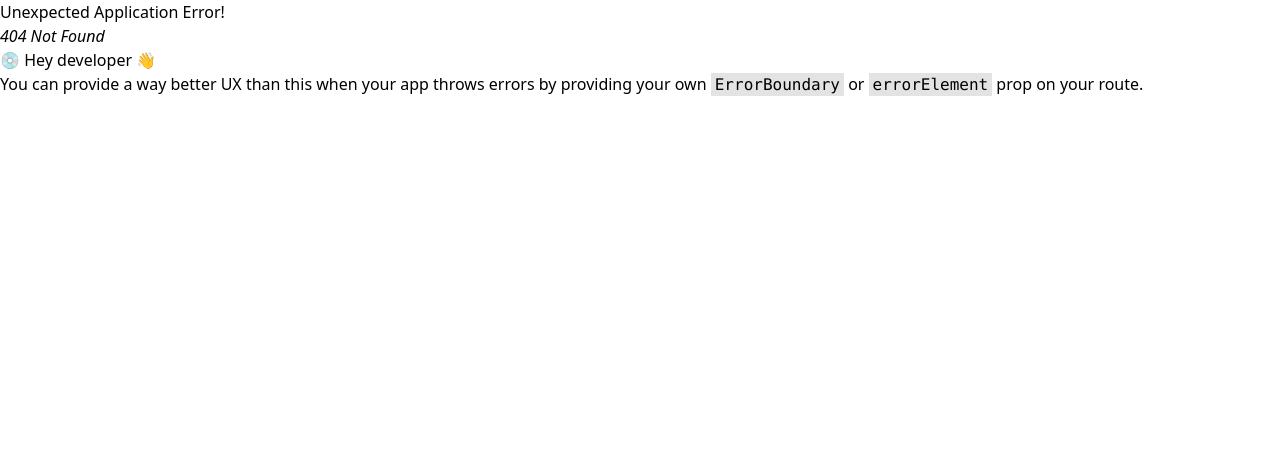
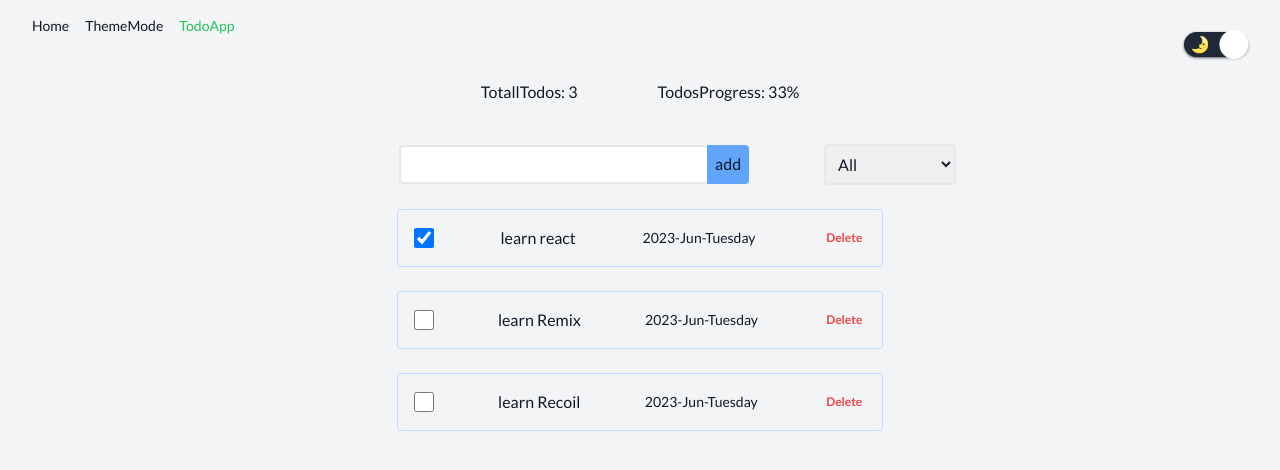
Before and after one commit to Mahdi-Soultana/recoil-exploring, a React (Vite) app: page /todoapp in a window 1280 px wide. Before the commit this address had no page. Shown: the top 470 px of the page. Built offline with nearby package versions, Linux system fonts and the light colour scheme.

Commit message:
complete todo list with recoil

```diff
--- a/package.json
+++ b/package.json
@@ -9,18 +9,22 @@
     "preview": "vite preview"
   },
   "dependencies": {
+    "@types/uuid": "^9.0.2",
     "framer-motion": "^10.12.16",
+    "moment": "^2.29.4",
     "react": "^18.2.0",
     "react-dom": "^18.2.0",
     "react-router": "^6.13.0",
     "react-router-dom": "^6.13.0",
     "react-syntax-highlighter": "^15.5.0",
-    "recoil": "^0.7.7"
+    "recoil": "^0.7.7",
+    "uuid": "^9.0.0"
   },
   "devDependencies": {
     "@types/react": "^18.0.28",
     "@types/react-dom": "^18.0.11",
     "@types/react-syntax-highlighter": "^15.5.7",
+    "@types/recoil": "^0.0.9",
     "@vitejs/plugin-react": "^3.1.0",
     "autoprefixer": "^10.4.14",
     "postcss": "^8.4.24",
--- a/src/App.tsx
+++ b/src/App.tsx
@@ -3,6 +3,7 @@
 import ExploringRecoil from './darkLightMode/App';
 import AppContainer from './AppContainer';
 import ThemeMode from './darkLightMode/App';
+import TodoListApp from './todolist';
 
 const router = createBrowserRouter([
   {
@@ -17,6 +18,10 @@
         path: 'themeMode',
         element: <ThemeMode />,
       },
+      {
+        path: 'todoapp',
+        element: <TodoListApp />,
+      },
     ],
   },
 ]);
--- a/src/AppContainer.tsx
+++ b/src/AppContainer.tsx
@@ -2,6 +2,7 @@
 import { atom, useRecoilState, useRecoilValue } from 'recoil';
 import React from 'react';
 import { Outlet, NavLink } from 'react-router-dom';
+import Nav from './Navigation';
 
 function AppContainer() {
   return (
@@ -13,41 +14,7 @@
     </div>
   );
 }
-const StyledNavLink = ({
-  text = '',
-  link = '/',
-}: {
-  text: string;
-  link: string;
-}) => {
-  const background = useRecoilValue(backgroundAtom);
-  return (
-    <NavLink
-      to={link}
-      className={({ isActive, isPending }) => {
-        return ` ${
-          isActive
-            ? 'text-green-500'
-            : background
-            ? 'text-white'
-            : 'text-gray-900 '
-        }`;
-      }}
-    >
-      {text}
-    </NavLink>
-  );
-};
-function Nav() {
-  return (
-    <ul
-      className={`absolute top-4 left-8 text-sm capitalize flex items-center space-x-4  z-[100]`}
-    >
-      <StyledNavLink link="/" text="home" />
-      <StyledNavLink link="/themeMode" text="themeMode" />
-    </ul>
-  );
-}
+
 function ContentContainer() {
   const background = useRecoilValue(backgroundAtom);
   return (
@@ -73,7 +40,7 @@
 
 export default AppContainer;
 
-const backgroundAtom = atom({
+export const backgroundAtom = atom({
   key: 'backgroundAtom',
   default: false,
 });
--- /dev/null
+++ b/src/Navigation.tsx
@@ -0,0 +1,15 @@
+import StyledNavLink from './component/StyledNavLink';
+
+function Nav() {
+  return (
+    <ul
+      className={`absolute top-4 left-8 text-sm capitalize flex items-center space-x-4  z-[100]`}
+    >
+      <StyledNavLink link="/" text="home" />
+      <StyledNavLink link="/themeMode" text="themeMode" />
+      <StyledNavLink link="/todoapp" text="TodoApp" />
+    </ul>
+  );
+}
+
+export default Nav;
--- /dev/null
+++ b/src/component/StyledNavLink.tsx
@@ -0,0 +1,31 @@
+import { NavLink } from 'react-router-dom';
+import { backgroundAtom } from '../AppContainer';
+import { useRecoilValue } from 'recoil';
+
+const StyledNavLink = ({
+  text = '',
+  link = '/',
+}: {
+  text: string;
+  link: string;
+}) => {
+  const background = useRecoilValue(backgroundAtom);
+  return (
+    <NavLink
+      to={link}
+      className={({ isActive, isPending }) => {
+        return ` ${
+          isActive
+            ? 'text-green-500'
+            : background
+            ? 'text-white'
+            : 'text-gray-900 '
+        }`;
+      }}
+    >
+      {text}
+    </NavLink>
+  );
+};
+
+export default StyledNavLink;
--- /dev/null
+++ b/src/todolist/CreateTodo.tsx
@@ -0,0 +1,43 @@
+import React, { FormEvent, FormEventHandler, useState } from 'react';
+import { useRecoilValue, useSetRecoilState } from 'recoil';
+import { TodosAtom } from './todos-atoms';
+import { v4 } from 'uuid';
+import { backgroundAtom } from '../AppContainer';
+
+function CreateTodo() {
+  const setTodos = useSetRecoilState(TodosAtom);
+  const background = useRecoilValue(backgroundAtom);
+  const [value, setValue] = useState('');
+
+  function onSubmit(e: FormEvent<HTMLFormElement>) {
+    e.preventDefault();
+    if (!(value.length > 3)) {
+      return;
+    }
+    setTodos((todos) => [
+      { id: v4(), value: value, date: new Date(), completed: false },
+      ...todos,
+    ]);
+    setValue('');
+  }
+  return (
+    <form onSubmit={onSubmit} className="flex w-[350px] h-[2.4rem]   m-auto">
+      <input
+        value={value}
+        className={`${
+          background ? 'text-green-600' : 'text-gray-900'
+        } w-full p-3 h-full font-medium rounded  outline-none border-2 border-r-0 text-lg block`}
+        onChange={(e) => setValue(e.target.value)}
+      />
+      <button
+        className={`rounded-r ${
+          background ? 'bg-green-600' : 'bg-blue-400'
+        } w-12 h-[2.4rem] font-medium outline-none border-none  hover:opacity-60 active:opacity-100`}
+      >
+        add
+      </button>
+    </form>
+  );
+}
+
+export default CreateTodo;
--- /dev/null
+++ b/src/todolist/TodoFilter.tsx
@@ -0,0 +1,31 @@
+import React, { useState } from 'react';
+import { useRecoilState, useRecoilValue, useSetRecoilState } from 'recoil';
+import TodoStat from './TodoStat';
+import { TodosFilter, filterAtom } from './todos-atoms';
+import { backgroundAtom } from '../AppContainer';
+
+function TodoFilter() {
+  const [filter, setFilter] = useRecoilState(filterAtom);
+  const background = useRecoilValue(backgroundAtom);
+  return (
+    <select
+      className={`${
+        background ? 'text-green-600' : 'text-gray-900'
+      } rounded border-2 p-2`}
+      value={filter}
+      onChange={(e) => {
+        const value = e.target.value as 'all' | 'completed' | 'uncompleted';
+
+        setFilter(value);
+
+        // setFilterTodos(value)
+      }}
+    >
+      <option value="all">All</option>
+      <option value="completed">completed</option>
+      <option value="uncompleted">uncompleted</option>
+    </select>
+  );
+}
+
+export default TodoFilter;
--- /dev/null
+++ b/src/todolist/TodoItem.tsx
@@ -0,0 +1,41 @@
+import React from 'react';
+import moment from 'moment';
+import { Todo, TodosAtom } from './todos-atoms';
+import { useSetRecoilState } from 'recoil';
+function TodoItem({ todo }: { todo: Todo }) {
+  const setTodos = useSetRecoilState(TodosAtom);
+  return (
+    <label className="w-[77%] border justify-between m-auto border-blue-200 items-center   cursor-pointer mt-6 hover:border-blue-500 flex space-x-4 p-4 rounded ">
+      <input
+        onChange={(e) => {
+          setTodos((todos) =>
+            [...todos].map((item) =>
+              item.id == todo.id
+                ? { ...todo, completed: e.target.checked }
+                : item,
+            ),
+          );
+        }}
+        type="checkbox"
+        name="todo-check"
+        id="todo-check"
+        checked={todo.completed}
+        className="block w-5 h-5"
+      />
+      <p className=" ">{todo.value}</p>
+      <p className="text-sm ">
+        {moment(todo.date, 'YYYY-MM-DD').format('YYYY-MMM-dddd')}
+      </p>
+      <button
+        onClick={() => {
+          setTodos((todos) => [...todos].filter((item) => item.id !== todo.id));
+        }}
+        className="hover:bg-red-500 hover:text-white p-1 text-red-500 ml-10 text-xs font-bold"
+      >
+        Delete
+      </button>
+    </label>
+  );
+}
+
+export default TodoItem;
--- /dev/null
+++ b/src/todolist/TodoStat.tsx
@@ -0,0 +1,15 @@
+import React from 'react';
+import { useRecoilValue } from 'recoil';
+import { TodosStat } from './todos-atoms';
+
+function TodoStat() {
+  const { totallTodos, percentageCompletedTodos } = useRecoilValue(TodosStat);
+  return (
+    <div className="flex justify-center items-center space-x-20 font-base capitalize">
+      <p>totallTodos: {totallTodos}</p>
+      <p>todosProgress: {percentageCompletedTodos}</p>
+    </div>
+  );
+}
+
+export default TodoStat;
--- /dev/null
+++ b/src/todolist/TodosItems.tsx
@@ -0,0 +1,12 @@
+import React from 'react';
+import { useRecoilValue } from 'recoil';
+import { TodosFilter, filterAtom } from './todos-atoms';
+import TodoItem from './TodoItem';
+
+function TodosItems() {
+  const filter = useRecoilValue(filterAtom);
+  const todos = useRecoilValue(TodosFilter(filter));
+  return todos.map((todo) => <TodoItem todo={todo} key={todo.id} />);
+}
+
+export default TodosItems;
--- /dev/null
+++ b/src/todolist/index.tsx
@@ -0,0 +1,20 @@
+import React from 'react';
+import CreateTodo from './CreateTodo';
+import TodoFilter from './TodoFilter';
+import TodosItems from './TodosItems';
+import TodoStat from './TodoStat';
+
+function TodoListApp() {
+  return (
+    <div className="max-w-2xl  w-full min-h-screen p-5 pt-0">
+      <TodoStat />
+      <div className="flex justify-around w-full  m-auto   mt-10">
+        <CreateTodo />
+        <TodoFilter />
+      </div>
+      <TodosItems />
+    </div>
+  );
+}
+
+export default TodoListApp;
--- /dev/null
+++ b/src/todolist/todos-atoms.ts
@@ -0,0 +1,84 @@
+import { atom, selector, selectorFamily } from 'recoil';
+import { v4 as id } from 'uuid';
+export interface Todo {
+  id: string;
+  value: string;
+  completed: boolean;
+  date: Date;
+}
+
+const TodosAtom = atom<Todo[]>({
+  key: 'todosAtom',
+  default: [
+    { id: id(), value: 'learn react', date: new Date(), completed: true },
+    { id: id(), value: 'learn Remix', date: new Date(), completed: false },
+    { id: id(), value: 'learn Recoil', date: new Date(), completed: false },
+  ],
+  effects: [
+    (pram) => {
+      const localdata = localStorage.getItem(pram.node.key);
+      if (localdata !== null) {
+        const initTodos: Todo[] = JSON.parse(localdata);
+        console.log('setSef', initTodos);
+        pram.setSelf(initTodos);
+      }
+
+      pram.onSet((newValue, oldVal) => {
+        localStorage.setItem(pram.node.key, JSON.stringify(newValue));
+      });
+    },
+  ],
+});
+
+const TodoAtom = atom<Todo[] | null>({
+  key: 'todoAtom-' + id(),
+  default: null,
+});
+export type FilterType = 'all' | 'completed' | 'uncompleted';
+export const filterAtom = atom<FilterType>({
+  key: 'filteratom' + id(),
+  default: 'all',
+});
+const TodosFilter = selectorFamily<Todo[], FilterType>({
+  key: 'todosFilter-' + id(),
+  get:
+    (paramFilter) =>
+    ({ get }) => {
+      const todos = get(TodosAtom);
+      // console.log(paramFilter, todos);
+      const completedTodos = todos.filter((todo) => todo.completed);
+      const uncompletedTodos = todos.filter((todo) => !todo.completed);
+      switch (paramFilter) {
+        case 'all':
+          return todos;
+        case 'completed':
+          return completedTodos;
+        case 'uncompleted':
+          return uncompletedTodos;
+        default: {
+          return [];
+        }
+      }
+    },
+});
+
+const TodosStat = selector({
+  key: 'todosFilter-' + id(),
+  get: ({ get }) => {
+    const todos = get(TodosAtom);
+
+    const completedTodos = todos.filter((todo) => todo.completed).length;
+    const totallTodos = todos.length;
+    const percentageCompletedTodos = (
+      isNaN(completedTodos / totallTodos) ? 0 : completedTodos / totallTodos
+    ).toFixed(2);
+
+    return {
+      completedTodos,
+      totallTodos,
+      percentageCompletedTodos: +percentageCompletedTodos * 100 + '%',
+    };
+  },
+});
+
+export { TodosFilter, TodosAtom, TodoAtom, TodosStat };
```
Also changed, not shown: 1 other file (tests, documents, lock files or other folders).
